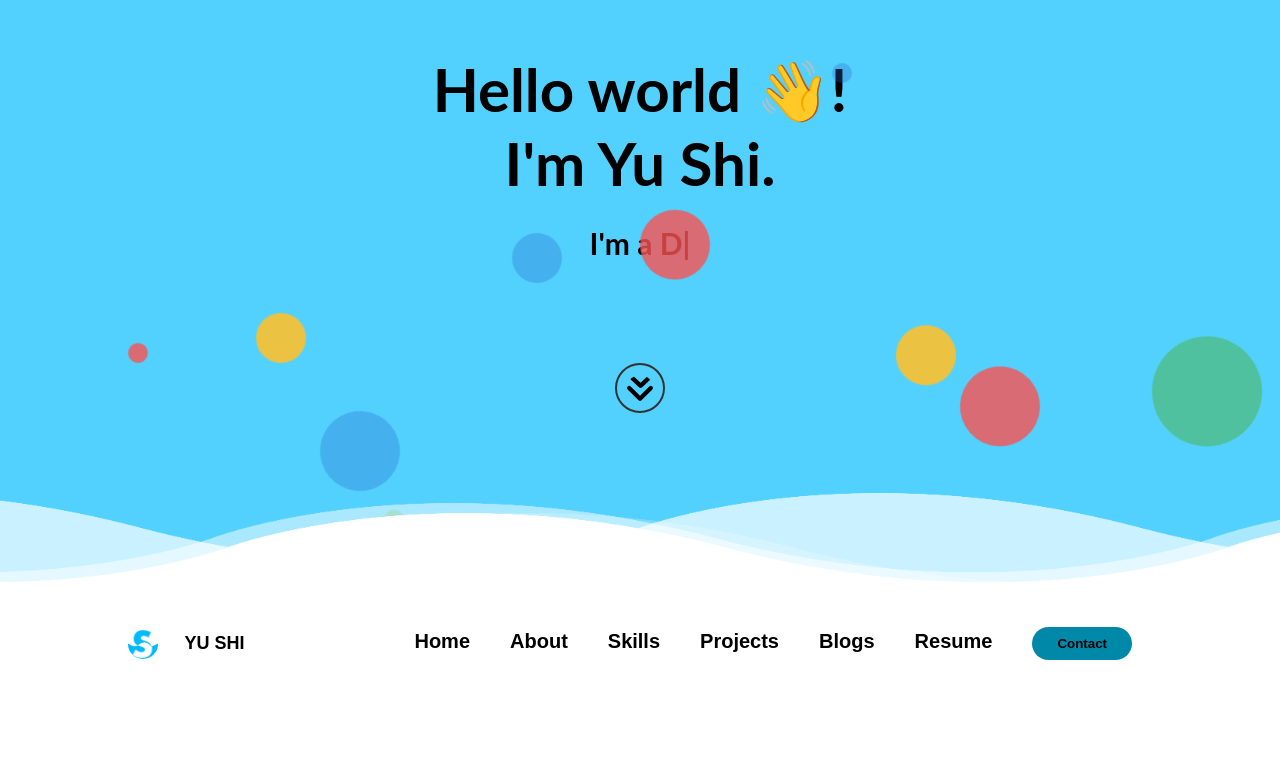
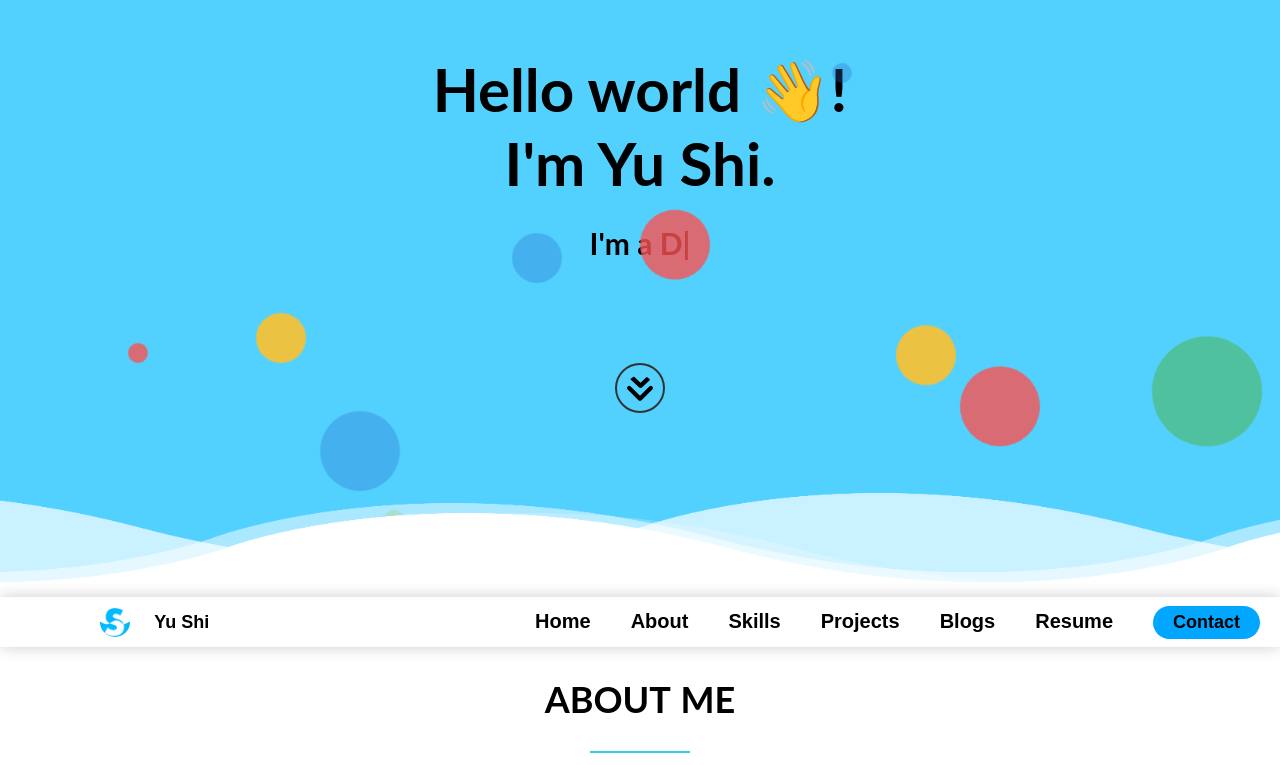
Before and after one commit to yushi1007/portfolio-website, a React (Create React App) app: page / in a window 1280 px wide. Shown: the part 187-952 px from the top of the page. Built offline with nearby package versions, Linux system fonts and the light colour scheme; no server answers.

Commit message:
navbar almost done

```diff
--- a/src/containers/Navbar.jsx
+++ b/src/containers/Navbar.jsx
@@ -5,9 +5,10 @@ import Resume from '../resume/resume.pdf'
 
 const Navbar = () => {
     return(
-        <div id="navbar" className="navbar">
+        <div id="navbar" className="navbar-box">
+            <div className="navbar">
                 <img src={Logo} alt="logo"/>
-            <h3>YU SHI</h3>
+                <h3>Yu Shi</h3>
                 <div className="nav">
                     <ul className="navlink">
                         <li><Link to="home" activeClass="active" spy={true} smooth={true} duration={700}>Home</Link></li>
@@ -16,8 +17,9 @@ const Navbar = () => {
                         <li><Link to="projects" activeClass="active" spy={true} smooth={true} duration={700}>Projects</Link></li>
                         <li><Link to="blogs" activeClass="active" spy={true} smooth={true} duration={700}>Blogs</Link></li>
                         <li><a href={Resume} target="_blank" rel="noreferrer">Resume</a></li>
-                    <li><Link to="contact" activeClass="active" spy={true} smooth={true} duration={700}><button className="contact-btn">Contact</button></Link></li>
+                        <li><Link to="contact" activeClass="active" spy={true} smooth={true} duration={700}><button className="navbar-btn">Contact</button></Link></li>
                     </ul>
+                </div>
             </div>
         </div>
     )
--- a/src/styles/App.css
+++ b/src/styles/App.css
@@ -8,6 +8,7 @@
 
 body::-webkit-scrollbar {
   width: 0px;
+  height: 0px;
 }
 
 :root {
@@ -21,32 +22,58 @@ body::-webkit-scrollbar {
 /* ----------------------------------------------- */
 /* NAVBAR */
 /* ----------------------------------------------- */
+.navbar-box {
+  position: -webkit-sticky;
+  position: sticky;
+  top: -1px;
+  z-index: 100000;
+}
+
 .navbar {
+  color: #000;
+  font-weight: bold;
+  align-items: center;
+  text-decoration: none;
+  justify-content: flex-end;
   font-family: Arial, Helvetica, sans-serif;
-  font-weight: bold;
-  color: #000;
-  text-decoration: none;
+  position: absolute;
+  display: -webkit-box;
+  display: -ms-flexbox;
   display: flex;
-  justify-content: flex-end;
-  align-items: center;
-  padding: 30px 10%;
+  -webkit-box-pack: justify;
+      -ms-flex-pack: justify;
+          justify-content: space-between;
+  height: 50px;
+  width: 100%;
+  -webkit-box-shadow: 0 0 1rem 0 rgba(0, 0, 0, 0.2);
+          box-shadow: 0 0 1rem 0 rgba(0, 0, 0, 0.2);
+          background-color: rgba(255, 255, 255, 0.5);
+  backdrop-filter: blur(10px);
+  -webkit-backdrop-filter: blur(10px);
 }
 
 .navbar img {
   width: 30px;
   height: 30px;
   border-radius: 50%;
-  margin-right: auto;
+  margin-left: 100px;
 }
 
 .navbar h3{
   cursor: pointer;
-  margin-right: 150px;
+  margin-right: 22vw;
   font-size: large;
 }
 
 .navlink {
   list-style: none;
+  margin: 0 auto;
+  padding: 0;
+  display: flex;
+  justify-content: center;
+  align-items: center;
+  display: -webkit-box;
+  display: -ms-flexbox;
 }
 
 .navlink li {
@@ -65,19 +92,21 @@ body::-webkit-scrollbar {
   color: #0088a9;
 }
 
-.contact-btn {
+.navbar-btn {
   font-family: Arial, Helvetica, sans-serif;
   font-weight: bold;
-  padding: 9px 25px;
-  background-color: rgba(0,136,169,1);
+  font-size: large;
+  padding: 6px 20px;
+  background-color: rgb(0, 166, 255);
   border: none;
   border-radius: 50px;
   cursor: pointer;
   transition: all 0.3s ease 0s;
 }
 
-.contact-btn:hover{
-  background-color: rgba(0, 136,169, 0.8);
+.navbar-btn:hover{
+  background-color: #000;
+  color: #fff;
 }
 
 /* ----------------------------------------------- */
```
Lines whose indentation alone changed are shown as unchanged.
